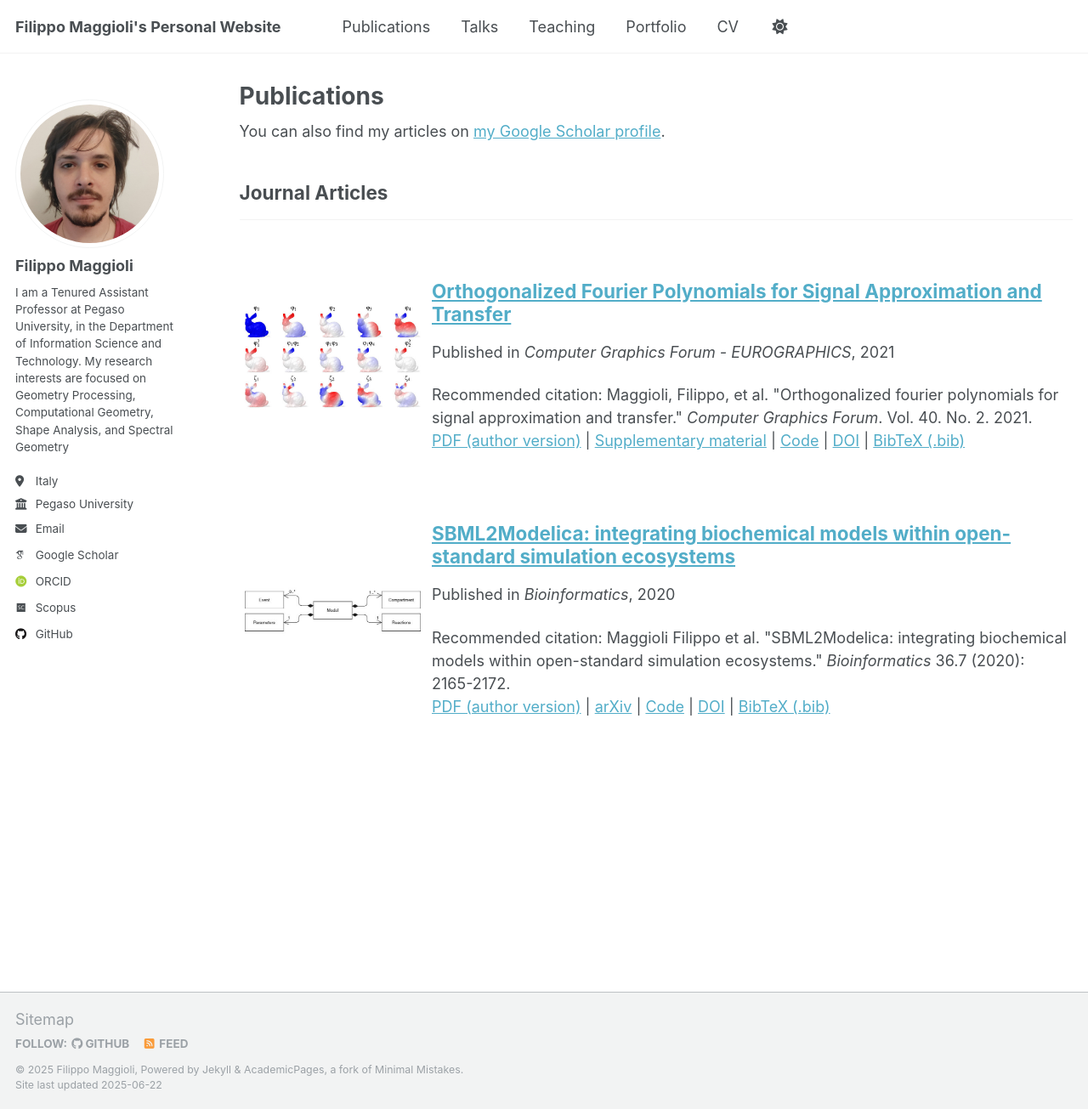
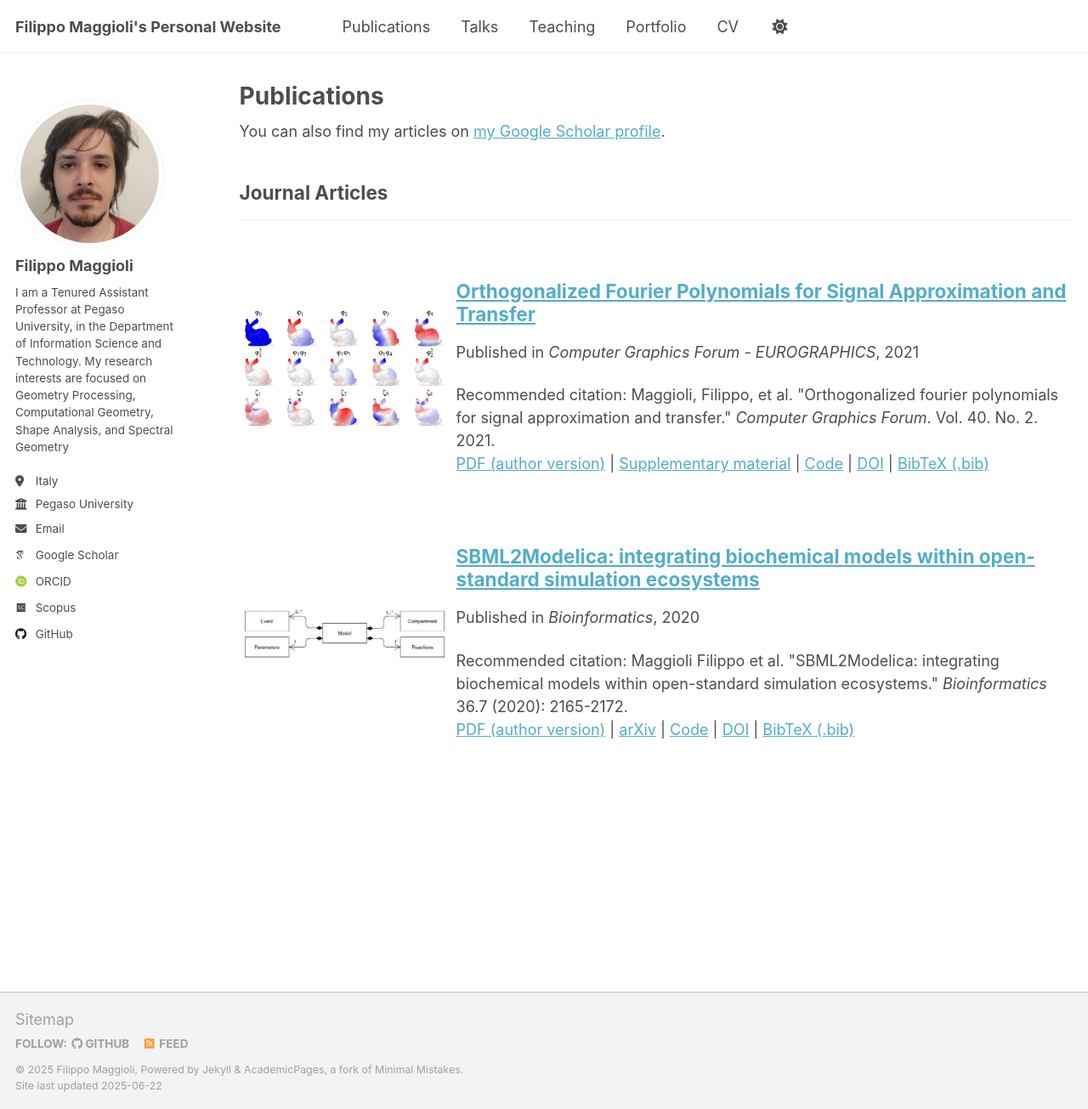
Before and after one commit to fmaggioli/fmaggioli.github.io, a Jekyll site: the page built from _pages/publications.html, in a window 1280 px wide and 1305 px high. Shown: the whole window at 85% size. Built offline with Jekyll 4.4.1, drawn with Linux system fonts in a browser that asks for light colours; some web fonts are replaced.

Commit message:
Working on publications

```diff
--- a/_includes/publication-single.html
+++ b/_includes/publication-single.html
@@ -13,7 +13,7 @@
 {% endif %}
 
 <tr>
-  <td><img class="archive__item-teaser" src="{{ post.teaser }}" width="500"></td>
+  <td><img class="archive__item-teaser" src="{{ post.teaser }}" width="600"></td>
   <td>
     <div class="{{ include.type | default: "list" }}__item">
       <article class="archive__item" itemscope itemtype="http://schema.org/CreativeWork">
```
Also changed, not shown: 2 other files.
